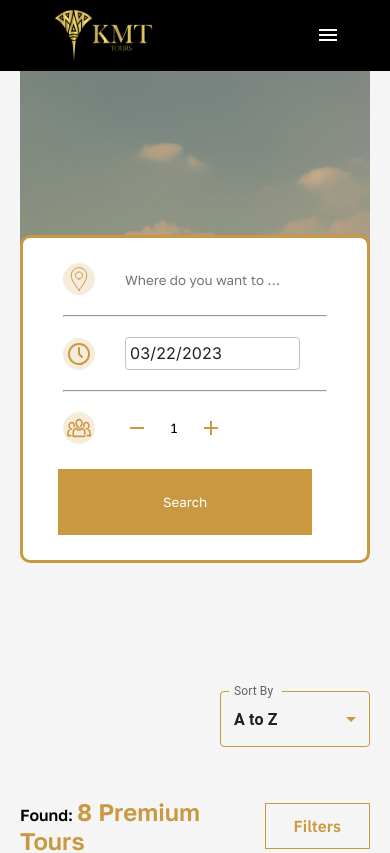
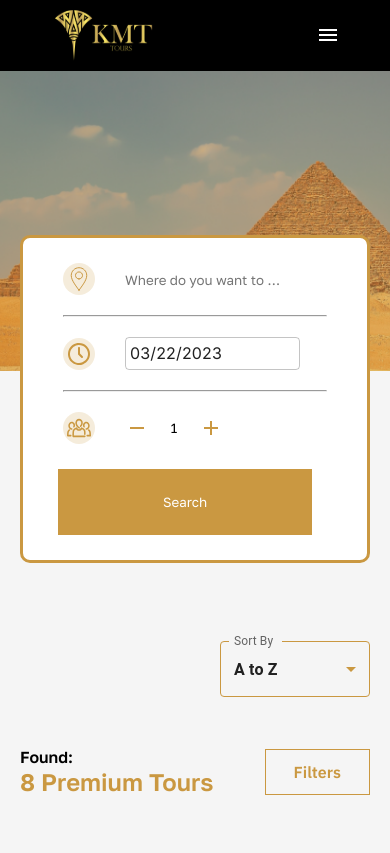
Before and after one commit to sofa5060/KMT, a React (Create React App) app: page /trips in a window 390 px wide. Shown: the top 853 px of the page. Built offline with nearby package versions, Linux system fonts and the light colour scheme.

Commit message:
fixed sizing in search page and price card

```diff
--- a/src/components/SearchBox/Searchbox.css
+++ b/src/components/SearchBox/Searchbox.css
@@ -90,11 +90,16 @@
   border: 5px solid #ca9841;
 }
 
+@media screen and (max-width: 1000px) {
+  .search-box {
+    max-width: 750px;
+  }
+}
 @media screen and (max-width: 800px) {
   .search-box {
     flex-direction: column;
     padding: 0 0 25px 0;
-    max-width: 400px;
+    max-width: 350px;
     margin: 0 auto;
     width: 100%;
     top: 0;
--- a/src/components/SearchBox/Searchbox.jsx
+++ b/src/components/SearchBox/Searchbox.jsx
@@ -125,11 +125,7 @@ export default function Searchbox({ minimized }) {
           </div>
         </div>
       </div>
-      <input
-        type="submit"
-        value={matches ? "Search" : ""}
-        className="search-btn"
-      />
+      <button className="search-btn">{matches ? "Search" : ""}</button>
     </form>
   );
 }
--- a/src/components/SearchBox/Searchbox.scss
+++ b/src/components/SearchBox/Searchbox.scss
@@ -117,12 +117,18 @@ $golos: main.$golos;
   }
 }
 
+@media screen and (max-width: 1000px) {
+  .search-box{
+    max-width: 750px;
+  }
+}
+
 
 @media screen and (max-width: 800px) {
   .search-box {
     flex-direction: column;
     padding: 0 0 25px 0;
-    max-width: 400px;
+    max-width: 350px;
     margin: 0 auto;
     width: 100%;
     top: 0;
--- a/src/components/TripPriceCard/Trippricecard.jsx
+++ b/src/components/TripPriceCard/Trippricecard.jsx
@@ -70,7 +70,7 @@ export default function Trippricecard({ tripDetails }) {
             {open ? <ExpandLess /> : <ExpandMore />}
           </div>
         </div>
-        <Collapse in={open} timeout="auto" style={ !matches && {maxHeight: 400, overflow: "scroll"}}>
+        <Collapse in={open} timeout="auto" style={ !matches && {maxHeight: "50dvh", overflow: "scroll"}}>
           <div className="add-ons">
             {addOns.map((addOn, index) => (
               <div className="add-on" key={index}>
--- a/src/pages/SearchPage/Searchpage.css
+++ b/src/pages/SearchPage/Searchpage.css
@@ -64,28 +64,34 @@
 
 @media screen and (max-width: 1000px) {
   .search-page {
-    padding: 0 20px 50px 20px;
+    padding: 0 0 50px 0;
   }
   .search-page .search-header {
-    min-height: 400px;
+    min-height: 300px;
   }
   .search-page .search-header .cover {
-    height: 400px;
+    height: 300px;
     width: 100%;
     position: relative;
     overflow: hidden;
   }
   .search-page .search-header .cover img {
     position: absolute;
-    left: -50%;
+    left: -150px;
     width: unset;
     height: 100%;
+  }
+  .search-page .search-body {
+    padding: 0 20px;
   }
   .search-page .search-body .search-result-first-row {
     flex-direction: column-reverse;
     align-items: flex-end;
     gap: 50px;
-    margin: 70px 0 20px 0;
+    margin: 120px 0 20px 0;
+  }
+  .search-page .search-body .search-result-first-row .search-result-group h3 span {
+    display: inline-block;
   }
   .search-page .search-body .search-result-first-row .search-result-group .btn {
     display: block;
--- a/src/pages/SearchPage/Searchpage.scss
+++ b/src/pages/SearchPage/Searchpage.scss
@@ -82,20 +82,20 @@ $golos: main.$golos;
 
 @media screen and (max-width: 1000px) {
   .search-page {
-    padding: 0 20px 50px 20px;
+    padding: 0 0 50px 0;
 
     .search-header{
-      min-height: 400px;
+      min-height: 300px;
 
       .cover{
-        height: 400px;
+        height: 300px;
         width: 100%;
         position: relative;
         overflow: hidden;
 
         img{
           position: absolute;
-          left: -50%;
+          left: -150px;
           width: unset;
           height: 100%;
         }
@@ -103,14 +103,20 @@ $golos: main.$golos;
     }
 
     .search-body {
+      padding: 0 20px;
       .search-result {
         &-first-row {
           flex-direction: column-reverse;
           align-items: flex-end;
           gap: 50px;
-          margin: 70px 0 20px 0;
+          margin: 120px 0 20px 0;
 
           .search-result-group {
+            h3{
+              span{
+                display: inline-block;
+              }
+            }
             .btn {
               display: block;
             }
```
Also changed, not shown: 2 other files (tests, documents, lock files or other folders).
